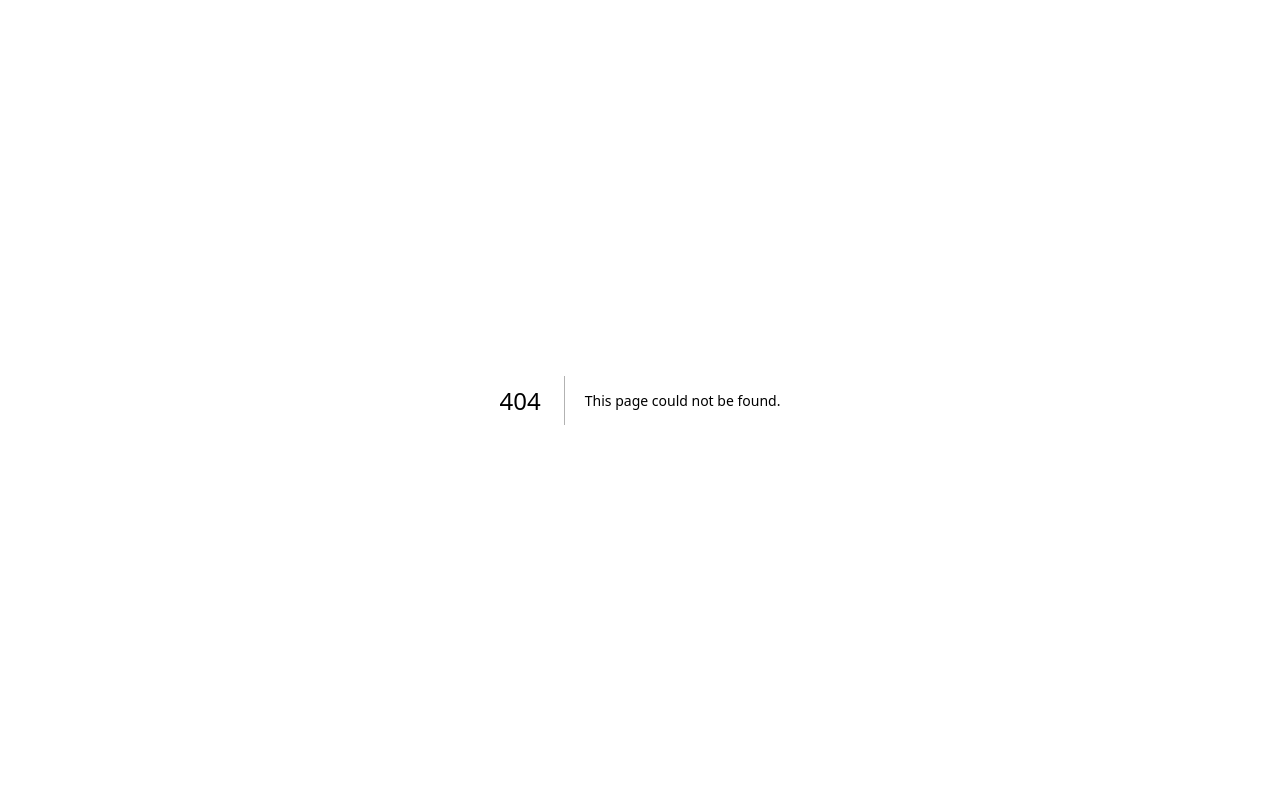
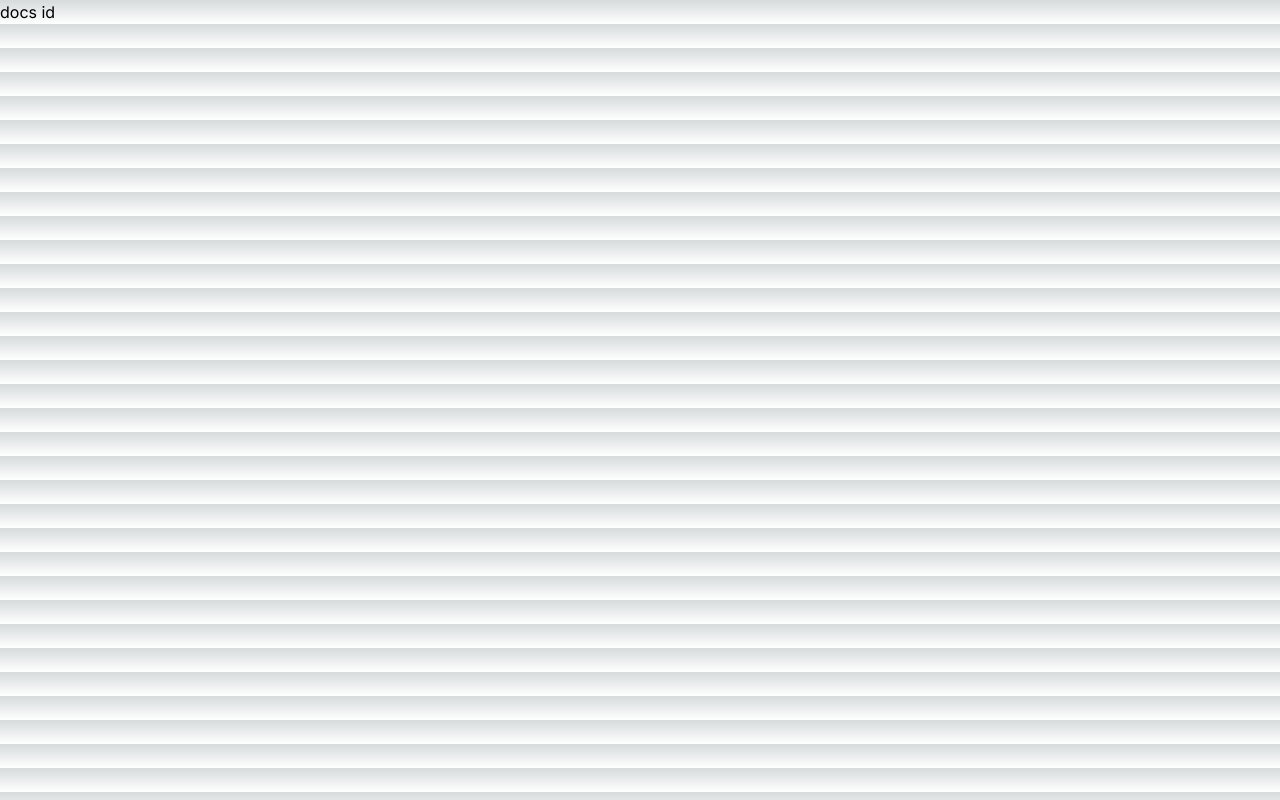
Before and after one commit to JustCabyr/nextjs-intro, a Next.js app: page /docs/1 in a window 1280 px wide. Before the commit this address had no page. Built offline with nearby package versions, Linux system fonts and the light colour scheme.

Commit message:
added dynamic routing

```diff
--- a/app/(dashboard)/settings/page.tsx
+++ /dev/null
@@ -1,5 +0,0 @@
-const SettingsPage = () => {
-    return <div>Settings</div>
-}
-
-export default SettingsPage
--- /dev/null
+++ b/app/(dashboard)/todos/page.tsx
@@ -0,0 +1,5 @@
+const TodosPage = () => {
+    return <div>Todos</div>
+}
+
+export default TodosPage
--- /dev/null
+++ b/app/docs/[id]/page.tsx
@@ -0,0 +1,5 @@
+const DocsIdPage = () => {
+  return <div>docs id</div>
+}
+
+export default DocsIdPage
```
Also changed, not shown: app/(dashboard)/layout.tsx (deleted).
